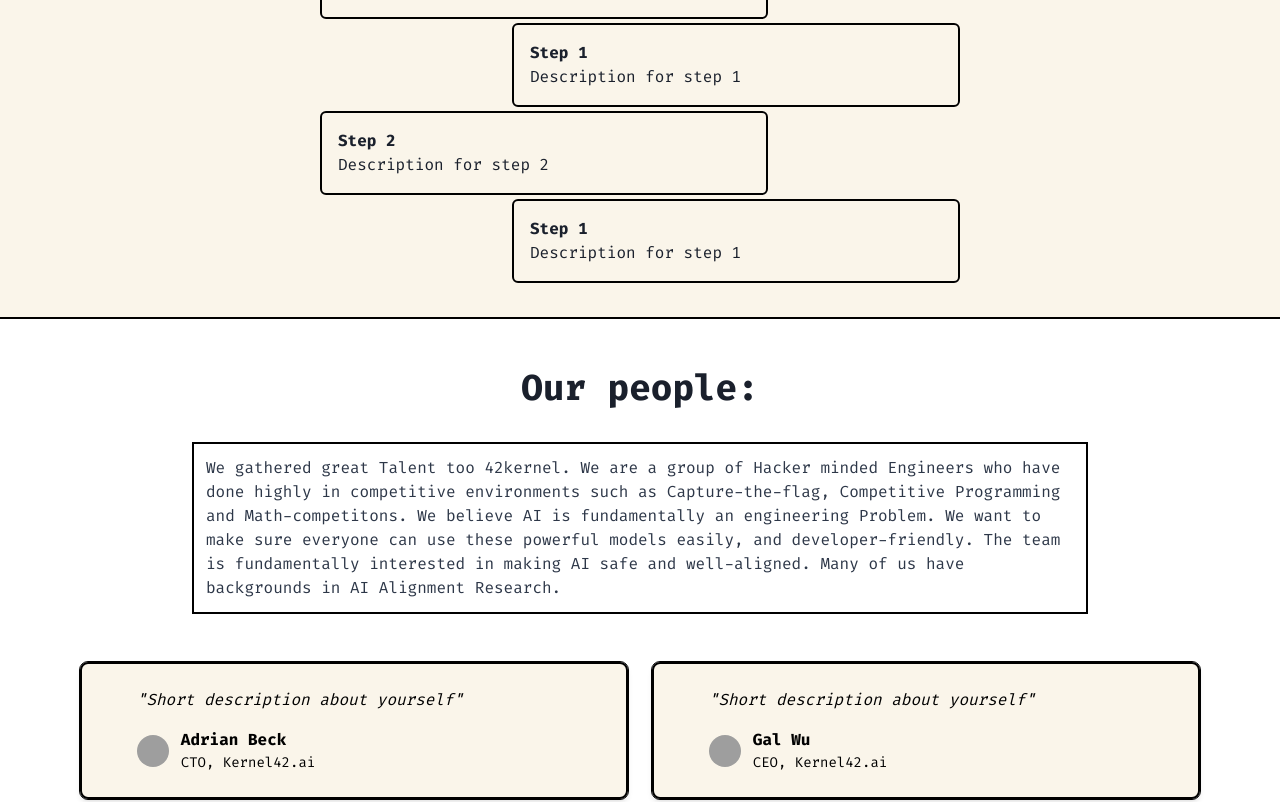
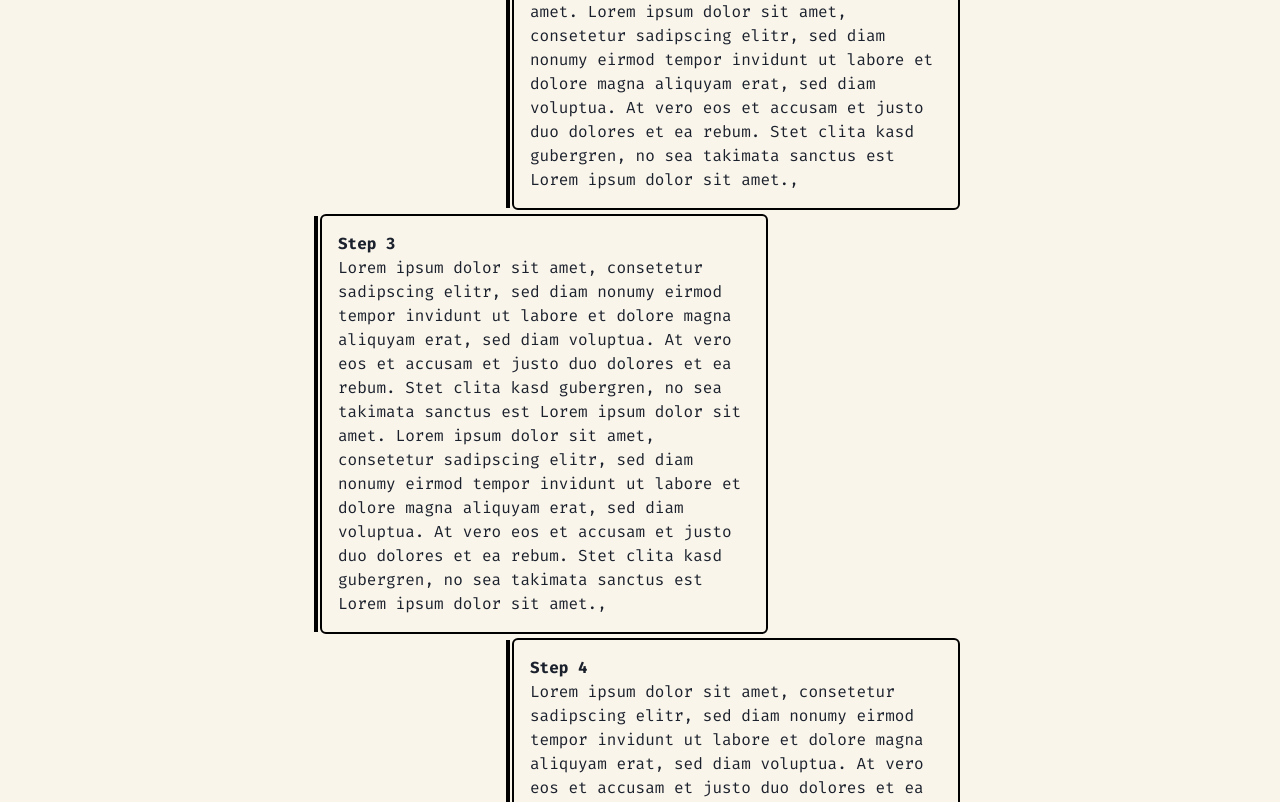
Before and after one commit to juvi21/kernel42.ai, a React (Create React App) app: page / in a window 1280 px wide. Shown: the part 1141-1943 px from the top of the page. Built offline with nearby package versions, Linux system fonts and the light colour scheme; grey boxes are pictures that could not be loaded.

Commit message:
Improved About

```diff
--- a/src/components/Roadmap.tsx
+++ b/src/components/Roadmap.tsx
@@ -1,4 +1,4 @@
-import { Center } from "@chakra-ui/react";
+import { Center, Heading } from "@chakra-ui/react";
 import RoadmapStep from "./RoadmapStep";
 
 interface Step {
@@ -13,13 +13,27 @@
       description:
         "Lorem ipsum dolor sit amet, consetetur sadipscing elitr, sed diam nonumy eirmod tempor invidunt ut labore et dolore magna aliquyam erat, sed diam voluptua. At vero eos et accusam et justo duo dolores et ea rebum. Stet clita kasd gubergren, no sea takimata sanctus est Lorem ipsum dolor sit amet. Lorem ipsum dolor sit amet, consetetur sadipscing elitr, sed diam nonumy eirmod tempor invidunt ut labore et dolore magna aliquyam erat, sed diam voluptua. At vero eos et accusam et justo duo dolores et ea rebum. Stet clita kasd gubergren, no sea takimata sanctus est Lorem ipsum dolor sit amet., ",
     },
-    { title: "Step 2", description: "Description for step 2" },
-    { title: "Step 1", description: "Description for step 1" },
-    { title: "Step 2", description: "Description for step 2" },
-    { title: "Step 1", description: "Description for step 1" },
-    { title: "Step 1", description: "Description for step 1" },
-    { title: "Step 2", description: "Description for step 2" },
-    { title: "Step 1", description: "Description for step 1" },
+    {
+      title: "Step 2",
+      description:
+        "Lorem ipsum dolor sit amet, consetetur sadipscing elitr, sed diam nonumy eirmod tempor invidunt ut labore et dolore magna aliquyam erat, sed diam voluptua. At vero eos et accusam et justo duo dolores et ea rebum. Stet clita kasd gubergren, no sea takimata sanctus est Lorem ipsum dolor sit amet. Lorem ipsum dolor sit amet, consetetur sadipscing elitr, sed diam nonumy eirmod tempor invidunt ut labore et dolore magna aliquyam erat, sed diam voluptua. At vero eos et accusam et justo duo dolores et ea rebum. Stet clita kasd gubergren, no sea takimata sanctus est Lorem ipsum dolor sit amet., ",
+    },
+    {
+      title: "Step 3",
+      description:
+        "Lorem ipsum dolor sit amet, consetetur sadipscing elitr, sed diam nonumy eirmod tempor invidunt ut labore et dolore magna aliquyam erat, sed diam voluptua. At vero eos et accusam et justo duo dolores et ea rebum. Stet clita kasd gubergren, no sea takimata sanctus est Lorem ipsum dolor sit amet. Lorem ipsum dolor sit amet, consetetur sadipscing elitr, sed diam nonumy eirmod tempor invidunt ut labore et dolore magna aliquyam erat, sed diam voluptua. At vero eos et accusam et justo duo dolores et ea rebum. Stet clita kasd gubergren, no sea takimata sanctus est Lorem ipsum dolor sit amet., ",
+    },
+    {
+      title: "Step 4",
+      description:
+        "Lorem ipsum dolor sit amet, consetetur sadipscing elitr, sed diam nonumy eirmod tempor invidunt ut labore et dolore magna aliquyam erat, sed diam voluptua. At vero eos et accusam et justo duo dolores et ea rebum. Stet clita kasd gubergren, no sea takimata sanctus est Lorem ipsum dolor sit amet. Lorem ipsum dolor sit amet, consetetur sadipscing elitr, sed diam nonumy eirmod tempor invidunt ut labore et dolore magna aliquyam erat, sed diam voluptua. At vero eos et accusam et justo duo dolores et ea rebum. Stet clita kasd gubergren, no sea takimata sanctus est Lorem ipsum dolor sit amet., ",
+    },
+    {
+      title: "Step 5",
+      description:
+        "Lorem ipsum dolor sit amet, consetetur sadipscing elitr, sed diam nonumy eirmod tempor invidunt ut labore et dolore magna aliquyam erat, sed diam voluptua. At vero eos et accusam et justo duo dolores et ea rebum. Stet clita kasd gubergren, no sea takimata sanctus est Lorem ipsum dolor sit amet. Lorem ipsum dolor sit amet, consetetur sadipscing elitr, sed diam nonumy eirmod tempor invidunt ut labore et dolore magna aliquyam erat, sed diam voluptua. At vero eos et accusam et justo duo dolores et ea rebum. Stet clita kasd gubergren, no sea takimata sanctus est Lorem ipsum dolor sit amet., ",
+    },
+
     // ... add more steps as needed
   ];
 
@@ -28,9 +42,12 @@
       flexDirection="column"
       width="100%"
       bg="#FAF5EA"
-      paddingY="30px"
+      paddingY="50px"
       borderBottom="2px solid black"
     >
+      <Center flexDirection="column" mb={6} px={["5%", "10%"]}>
+        <Heading mb={8}>Roadmap</Heading> {/* This is the new heading */}
+      </Center>
       {steps.map((step, index) => (
         <RoadmapStep
           key={index}
--- a/src/components/RoadmapStep.tsx
+++ b/src/components/RoadmapStep.tsx
@@ -48,6 +48,22 @@
       mr={marginRight}
       width="100%"
       maxWidth="35%"
+      position="relative" // Added
+      _before={{
+        // Pseudo-element for the vertical line
+        content: '""',
+        position: "absolute",
+        top: 0,
+        bottom: 0,
+        left: "-8px", // Adjust as per your requirement
+        width: "4px", // Adjust as per your requirement
+        backgroundColor: "black",
+      }}
+      _hover={{
+        // Simple hover effect
+        boxShadow: "0 4px 6px rgba(0, 0, 0, 0.1)",
+        transform: "translateY(-2px)",
+      }}
     >
       <Box fontWeight="bold">{title}</Box>
       <Box>{description}</Box>
--- a/src/components/Testimonial.tsx
+++ b/src/components/Testimonial.tsx
@@ -1,10 +1,21 @@
-import { Box, Flex, Text, Avatar, useColorModeValue } from "@chakra-ui/react";
+// Testimonial.tsx
+import {
+  Box,
+  Flex,
+  Text,
+  Avatar,
+  useColorModeValue,
+  ScaleFade,
+  LinkBox,
+  LinkOverlay,
+} from "@chakra-ui/react";
 
 interface TestimonialProps {
   text: string;
   author: string;
   role: string;
   avatarUrl: string;
+  linkedInUrl: string; // New property for LinkedIn URL
 }
 
 const Testimonial: React.FC<TestimonialProps> = ({
@@ -12,19 +23,33 @@
   author,
   role,
   avatarUrl,
+  linkedInUrl,
 }) => {
   const bgColor = useColorModeValue("#FAF5EA", "gray.700");
   const textColor = useColorModeValue("black", "white");
+  const borderColor = useColorModeValue("black", "white");
 
   return (
+    <ScaleFade initialScale={0.9} in={true}>
+      <LinkBox as="article">
         <Box
           borderRadius="lg"
           boxShadow="md"
           p={6}
           bg={bgColor}
           px={["5%", "10%"]}
-      border="2px solid black"
-      outline="0.5px solid black"
+          border="2px solid"
+          borderColor={borderColor}
+          _hover={{
+            transform: "scale(1.05)",
+            boxShadow: "lg",
+            cursor: "pointer",
+          }}
+        >
+          <LinkOverlay
+            href={linkedInUrl}
+            target="_blank"
+            rel="noopener noreferrer"
           >
             <Text color={textColor} fontStyle="italic" mb={4}>
               "{text}"
@@ -40,7 +65,10 @@
                 </Text>
               </Box>
             </Flex>
+          </LinkOverlay>
         </Box>
+      </LinkBox>
+    </ScaleFade>
   );
 };
 
--- a/src/components/TestimonialsContainer.tsx
+++ b/src/components/TestimonialsContainer.tsx
@@ -9,32 +9,35 @@
       author: "Adrian Beck",
       role: "CTO, Kernel42.ai",
       avatarUrl: "https://example.com/path/to/avatar1.jpg",
+      linkedInUrl: "https://www.linkedin.com",
     },
     {
       text: "Short description about yourself",
       author: "Gal Wu",
       role: "CEO, Kernel42.ai",
       avatarUrl: "https://example.com/path/to/avatar2.jpg",
+      linkedInUrl: "https://www.linkedin.com",
     },
     {
       text: "Short description about yourself",
       author: "Gal Wu",
       role: "CEO, Kernel42.ai",
       avatarUrl: "https://example.com/path/to/avatar2.jpg",
+      linkedInUrl: "https://www.linkedin.com",
     },
     {
       text: "Short description about yourself",
       author: "Gal Wu",
       role: "CEO, Kernel42.ai",
       avatarUrl: "https://example.com/path/to/avatar2.jpg",
+      linkedInUrl: "https://www.linkedin.com",
     },
   ];
 
   return (
     <Box p={0} px={20}>
       <Center flexDirection="column" mb={6} px={["5%", "10%"]}>
-        <Heading mb={8}>Our people:</Heading>
-
+        <Heading mb={8}>Talent</Heading>
         <Box borderWidth="2px" borderColor="black" p={3} mb={6}>
           <Text color="gray.700">
             We gathered great Talent too 42kernel. We are a group of Hacker
@@ -52,11 +55,12 @@
       <Grid templateColumns={["1fr", "1fr 1fr"]} gap={6}>
         {testimonials.map((testimonial, index) => (
           <Testimonial
-            key={index}
+            key={testimonial.author + index} // Use a more unique key
             text={testimonial.text}
             author={testimonial.author}
             role={testimonial.role}
             avatarUrl={testimonial.avatarUrl}
+            linkedInUrl={testimonial.linkedInUrl}
           />
         ))}
       </Grid>
```
Lines whose indentation alone changed are shown as unchanged.
